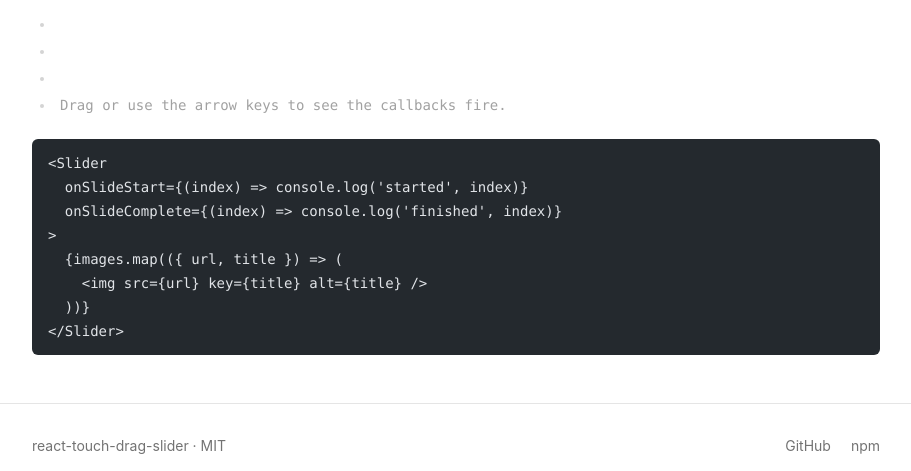
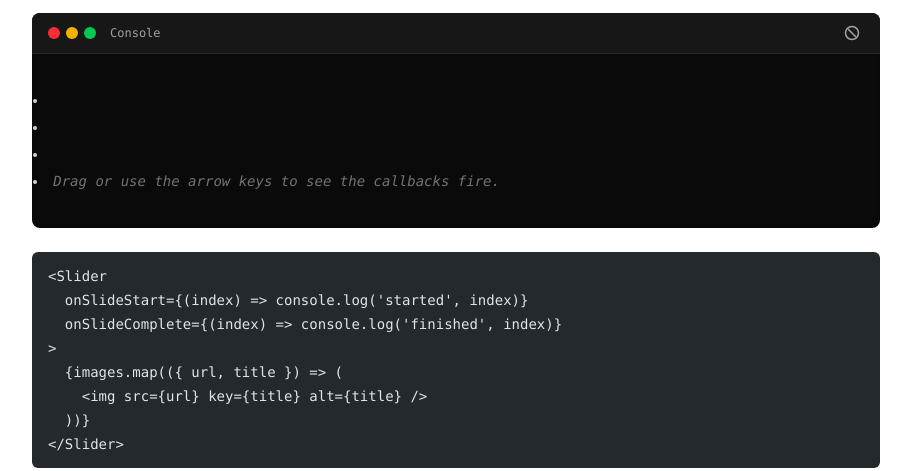
Before and after one commit to bushblade/react-touch-drag-slider, an Astro site in the folder site/: page /examples/callbacks in a window 1280 px wide. Shown: the part 560-1031 px from the top of the page, without its empty margins (184-1095 px from the left). Built offline with nearby package versions, Linux system fonts and the light colour scheme; Astro itself is replaced by a stand-in of ours; code samples lack their colours.

Commit message:
refactor(site): restyle callbacks example as console with clear button

```diff
--- a/site/src/components/ExampleCallbacks.tsx
+++ b/site/src/components/ExampleCallbacks.tsx
@@ -12,10 +12,11 @@ interface LogEntry {
 
 const blankEntry = (id: number): LogEntry => ({ event: '', index: -1, id })
 
+const makeBlankLog = () =>
+  Array.from({ length: LOG_LENGTH }, (_, i) => blankEntry(-(i + 1)))
+
 function ExampleCallbacks() {
-  const [log, setLog] = useState<LogEntry[]>(() =>
-    Array.from({ length: LOG_LENGTH }, (_, i) => blankEntry(i - LOG_LENGTH)),
-  )
+  const [log, setLog] = useState<LogEntry[]>(makeBlankLog)
   const nextId = useRef(0)
 
   const addEntry = (event: string, index: number) => {
@@ -24,6 +25,8 @@ function ExampleCallbacks() {
       { event, index, id: nextId.current++ },
     ])
   }
+
+  const clearLog = () => setLog(makeBlankLog)
 
   const handleSlideStart = (index: number) => addEntry('onSlideStart', index)
 
@@ -46,7 +49,34 @@ function ExampleCallbacks() {
           ))}
         </Slider>
       </div>
-      <ul className="space-y-1 font-mono text-sm">
+      <div className="overflow-hidden rounded-lg bg-neutral-950 font-mono text-sm shadow-inner">
+        <div className="flex items-center gap-1.5 border-b border-neutral-800 bg-neutral-900 px-4 py-2">
+          <span className="h-3 w-3 rounded-full bg-red-500" />
+          <span className="h-3 w-3 rounded-full bg-yellow-500" />
+          <span className="h-3 w-3 rounded-full bg-green-500" />
+          <span className="ml-2 text-xs text-neutral-400">Console</span>
+          <button
+            type="button"
+            onClick={clearLog}
+            aria-label="Clear console"
+            title="Clear console"
+            className="ml-auto rounded p-1 text-neutral-400 transition-colors hover:bg-neutral-800 hover:text-neutral-200"
+          >
+            <svg
+              className="h-4 w-4"
+              viewBox="0 0 16 16"
+              fill="none"
+              stroke="currentColor"
+              strokeWidth="1.5"
+              strokeLinecap="round"
+              aria-hidden="true"
+            >
+              <circle cx="8" cy="8" r="6.5" />
+              <line x1="4.5" y1="4.5" x2="11.5" y2="11.5" />
+            </svg>
+          </button>
+        </div>
+        <ul className="space-y-1 px-4 py-3" aria-live="polite">
           {log.map((entry, index) => {
             const isBlank = entry.id < 0
             const isHint =
@@ -58,21 +88,24 @@ function ExampleCallbacks() {
                 className={
                   isBlank
                     ? isHint
-                    ? 'text-neutral-400'
+                      ? 'italic text-neutral-500'
                       : undefined
-                  : 'text-neutral-700'
+                    : entry.event === 'onSlideStart'
+                      ? 'text-sky-400'
+                      : 'text-neutral-300'
                 }
               >
                 {isBlank
                   ? isHint
                     ? 'Drag or use the arrow keys to see the callbacks fire.'
                     : ''
-                : `${entry.event} → slide ${entry.index}`}
+                  : `> ${entry.event} → slide ${entry.index}`}
               </li>
             )
           })}
         </ul>
       </div>
+    </div>
   )
 }
 
```
Lines whose indentation alone changed are shown as unchanged.
